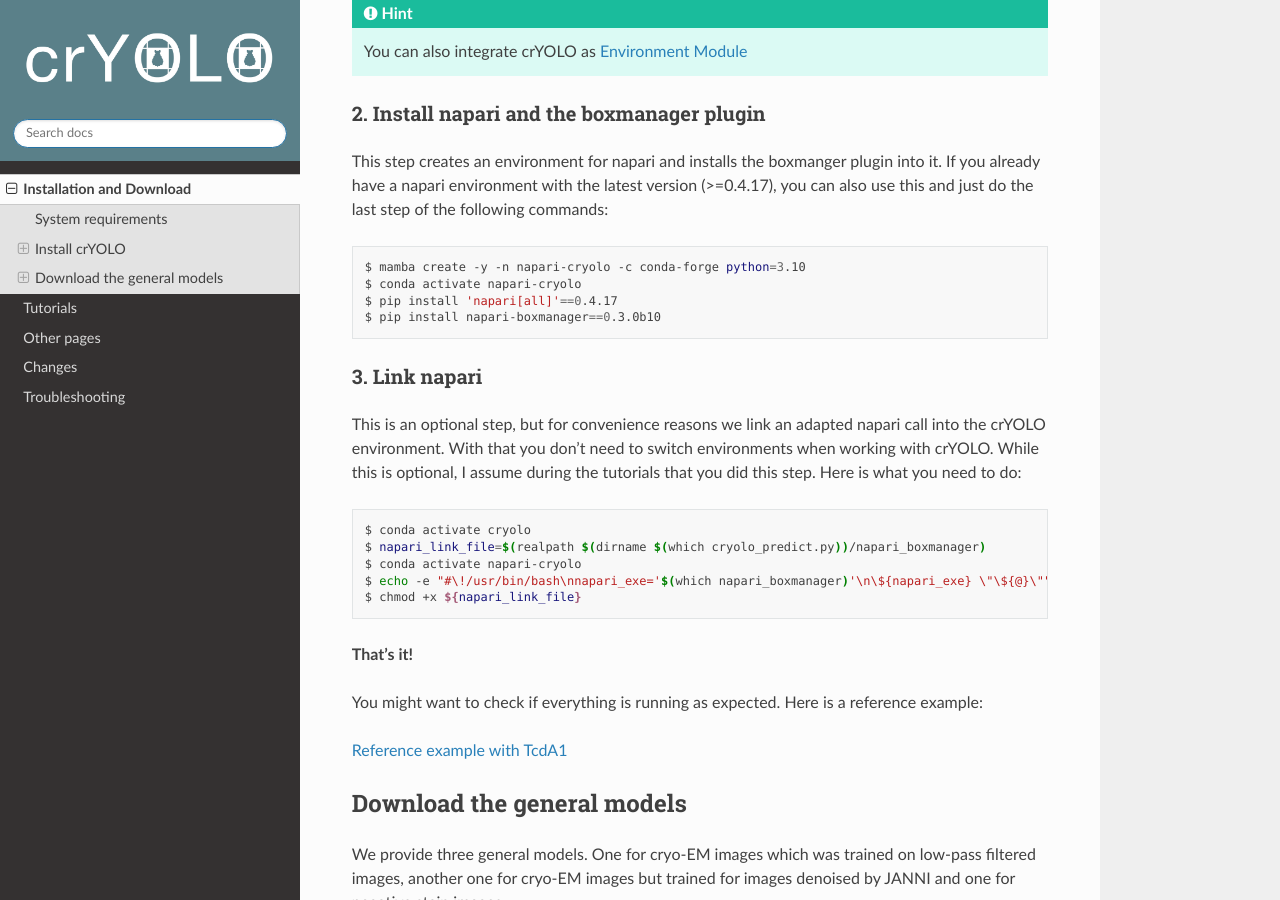
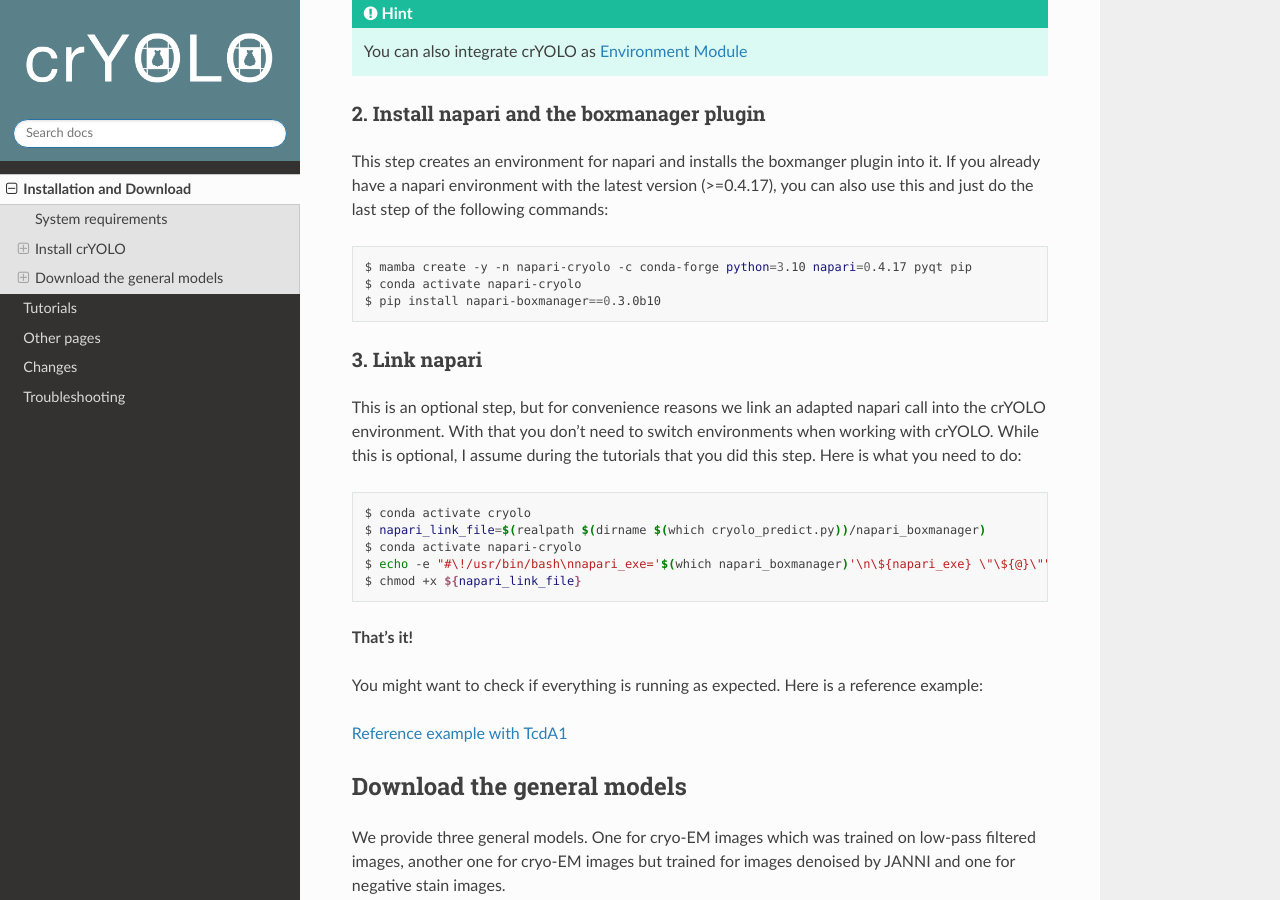
Before and after one commit to MPI-Dortmund/cryolo, a Sphinx documentation site: the page built from source/installation.rst, in a window 1280 px wide and 900 px high, scrolled down 2669 px. Built offline with Sphinx 7.4.7 and the Read the Docs theme 2.0.0, drawn with Linux system fonts in a browser that asks for light colours.

Commit message:
update installation instructions

```diff
--- a/source/installation.rst
+++ b/source/installation.rst
@@ -121,9 +121,8 @@ This step creates an environment for napari and installs the boxmanger plugin in
 
 .. prompt:: bash $
 
-    mamba create -y -n napari-cryolo -c conda-forge python=3.10
+    mamba create -y -n napari-cryolo -c conda-forge python=3.10 napari=0.4.17 pyqt pip
     conda activate napari-cryolo
-    pip install 'napari[all]'==0.4.17
     pip install napari-boxmanager==0.3.0b10
 
 3. Link napari
```
